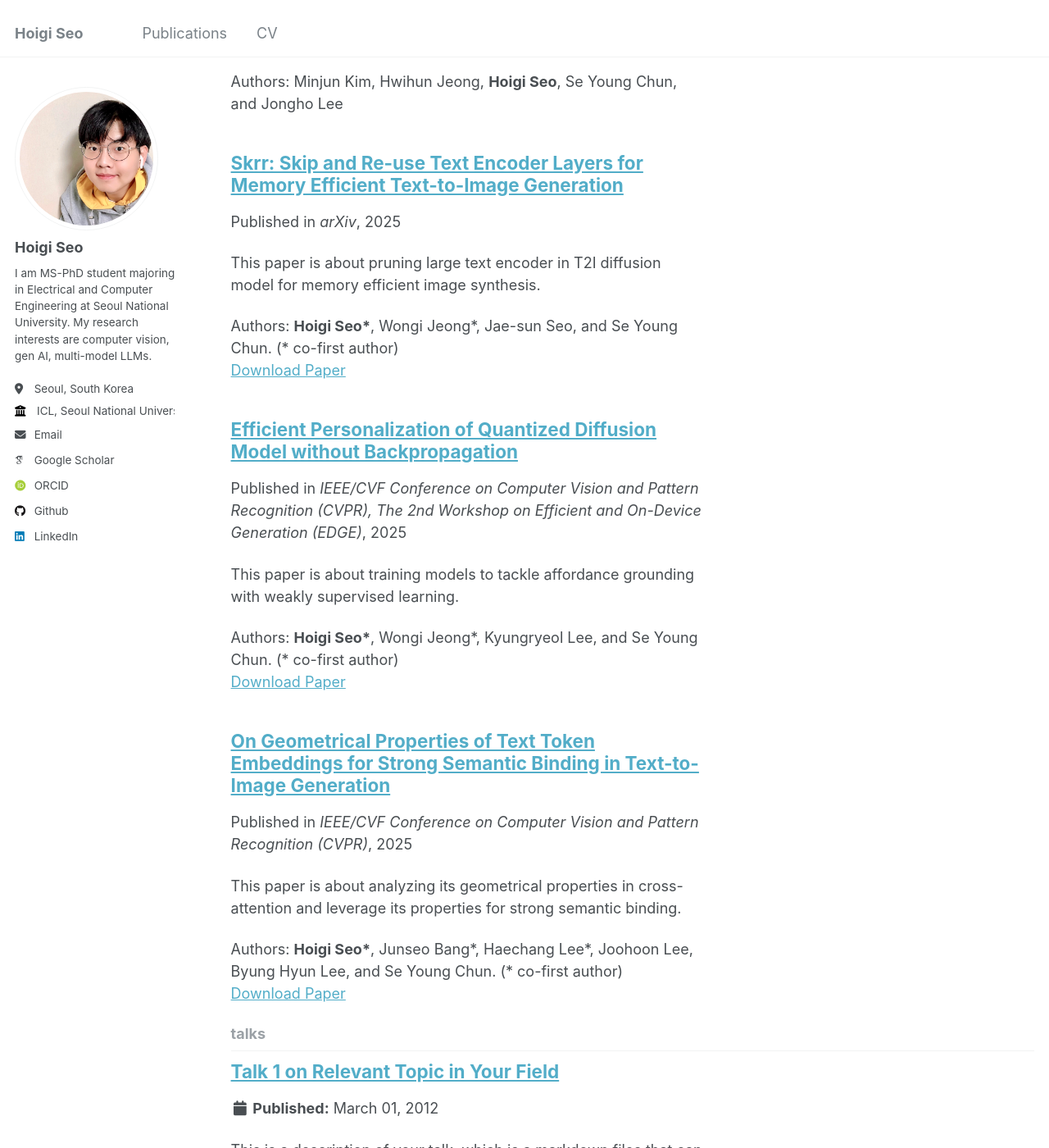
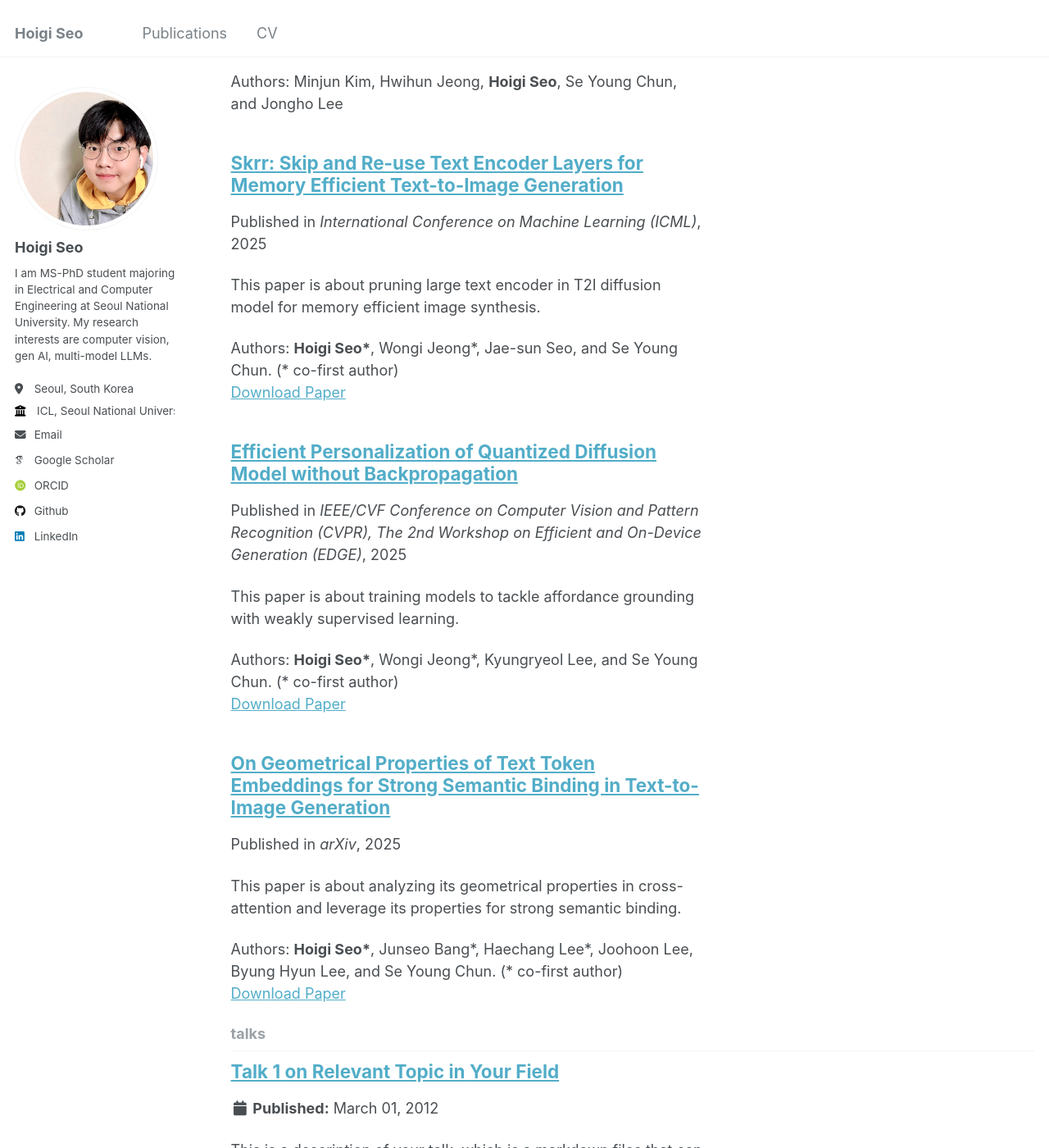
Before and after one commit to seohoiki3215/seohoiki3215.github.io, a Jekyll site: the page built from _pages/collection-archive.html, in a window 1280 px wide and 1400 px high, scrolled down 2333 px. Shown: the whole window at 82% size. Built offline with Jekyll 4.4.1, drawn with Linux system fonts in a browser that asks for light colours; some web fonts are replaced.

Commit message:
add_icml

```diff
--- a/_publications/Skrr.md
+++ b/_publications/Skrr.md
@@ -1,11 +1,11 @@
 ---
 title: "Skrr: Skip and Re-use Text Encoder Layers for Memory Efficient Text-to-Image Generation"
 collection: publications
-category: technical_report
+category: conference_full
 # permalink: /publication/2024-02-17-paper-title-number-4
 excerpt: 'This paper is about pruning large text encoder in T2I diffusion model for memory efficient image synthesis.'
 date: 2025-02-12
-venue: 'arXiv'
+venue: 'International Conference on Machine Learning (ICML)'
 paperurl: 'https://arxiv.org/pdf/2502.08690'
 citation: '<b>Hoigi Seo*</b>, Wongi Jeong*, Jae-sun Seo, and Se Young Chun. (* co-first author)'
 ---
--- a/_publications/TeeMo.md
+++ b/_publications/TeeMo.md
@@ -5,7 +5,7 @@ category: technical_report
 # permalink: /publication/2024-02-17-paper-title-number-4
 excerpt: 'This paper is about analyzing its geometrical properties in cross-attention and leverage its properties for strong semantic binding.'
 date: 2025-03-29
-venue: 'IEEE/CVF Conference on Computer Vision and Pattern Recognition (CVPR)'
+venue: 'arXiv'
 paperurl: 'https://arxiv.org/pdf/2503.23011'
 citation: '<b>Hoigi Seo*</b>, Junseo Bang*, Haechang Lee*, Joohoon Lee, Byung Hyun Lee, and Se Young Chun. (* co-first author)'
 ---
```
Also changed, not shown: _pages/about.md (+6 -4 lines).
